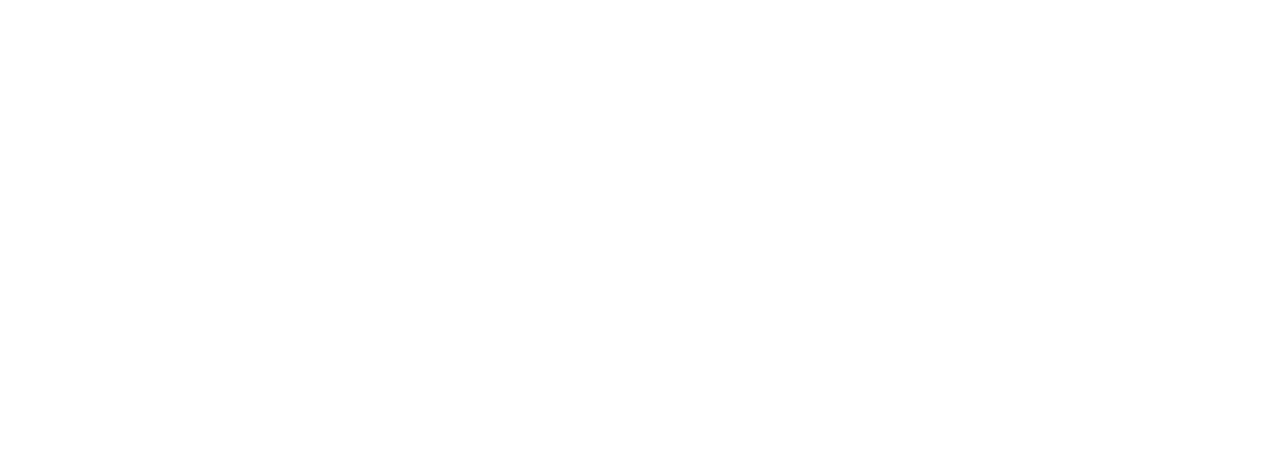
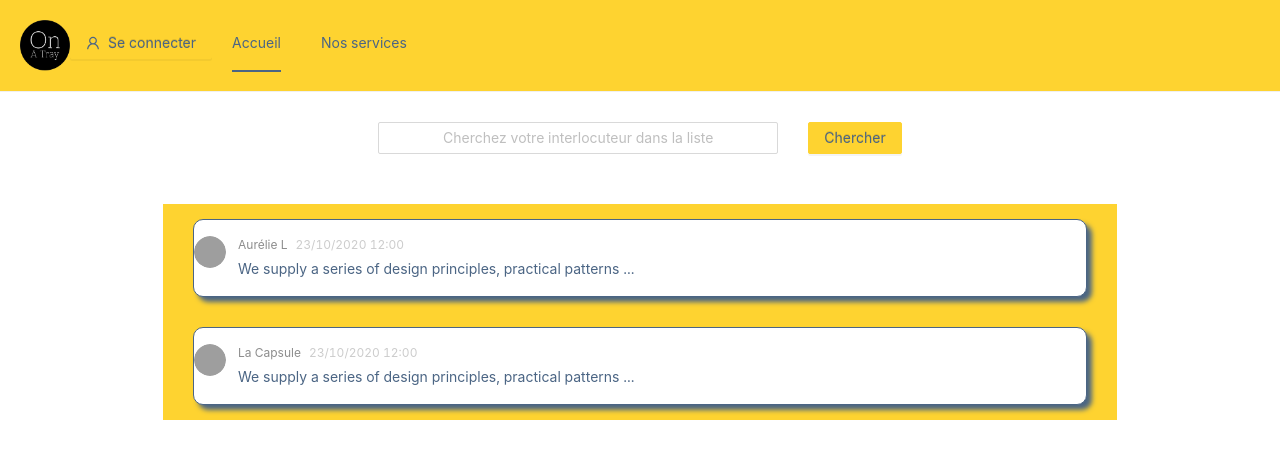
Before and after one commit to aurelielelevier/Onatray-tests, a React (Create React App) app in the folder front/: page /messagerie in a window 1280 px wide. Shown: the top 458 px of the page. Built offline with nearby package versions, Linux system fonts and the light colour scheme; grey boxes are pictures that could not be loaded; the HTML template or start-up script is replaced by a standard one.

Commit message:
messagerie

```diff
--- a/front/src/App.js
+++ b/front/src/App.js
@@ -14,6 +14,8 @@
 import SignUpTalentB from './components/Sign-Up/SignUpTalentB';
 import SignUpTalentC from './components/Sign-Up/SignUpTalentC';
 
+import MessagerieListe from './components/MessagerieListe';
+
 import Test from './components/Test';
 
 
@@ -28,6 +30,9 @@
           <Route path="/signUpTalentA" component={SignUpTalentA}/>
           <Route path="/signUpTalentB" component={SignUpTalentB}/>
           <Route path="/signUpTalentC" component={SignUpTalentC}/>
+
+
+          <Route path="/messagerie" component={MessagerieListe}/>
           <Route path='/test' component={Test}/>
         </Switch>
       </Router>
--- /dev/null
+++ b/front/src/components/MessagerieListe.js
@@ -0,0 +1,111 @@
+import React, { useState, useEffect } from 'react';
+import 'antd/dist/antd.less';
+import '../App.less';
+import HeaderRestaurant from './HeaderRestaurant';
+import HeaderScreen from './Header';
+import HeaderTalent from './HeaderTalent';
+import {Button, Select, Avatar, AutoComplete, Row, Col, Comment, Tooltip} from 'antd';
+import moment from 'moment';
+import {Link} from 'react-router-dom';
+
+const listeinterlocuteurs = [{value:'Alex'}, {value:'Sebastien'}, {value:'Jacques'}, {value:'Paul'}, {value:'Pierre'}]
+
+function MessagerieListe() {
+  const [user, setUser] = useState('')
+  const [recherche, setRecherche] = useState('')
+  const [listeMessages, setListeMessages] = useState([]) // faire requête pour afficher tous les messages
+  const [listeinterlocuteurs, setlisteinterlocuteurs] = useState([])
+ // const[color, setColor] = useState('#ffffff')
+
+  if(!user){
+    var header = <HeaderScreen/>
+  } else if (user == 'restaurant'){
+    var header = <HeaderRestaurant/>
+  } else if (user == 'talent'){
+    var header = <HeaderTalent/>
+  }
+
+  useEffect(() => {
+    setListeMessages([{date: '23/10/2020 12:00',
+                        nom:'Aurélie L',
+                        contenu : `We supply a series of design principles, practical patterns and high
+                        quality design resources (Sketch and Axure), to help people create their product
+                        prototypes beautifully and efficiently.`,
+                        avatar: "https://zos.alipayobjects.com/rmsportal/ODTLcjxAfvqbxHnVXCYX.png" },
+                        {date: '23/10/2020 12:00',
+                        nom:'La Capsule',
+                        contenu : `We supply a series of design principles, practical patterns and high
+                        quality design resources (Sketch and Axure), to help people create their product
+                        prototypes beautifully and efficiently.`,
+                        avatar: "https://zos.alipayobjects.com/rmsportal/ODTLcjxAfvqbxHnVXCYX.png" }
+                    ])
+    var liste = listeMessages.map(message => ({value: message.nom}))
+    setlisteinterlocuteurs(liste)
+    }, [recherche])
+
+  return (
+        <div style={{textAlign:'center'}}>
+            {header}
+            <Row style={{marginTop:'30px', textAlign:'center', justifyContent:'center'}}>
+                <AutoComplete
+                            style={{ width: 400, marginRight:'30px' }}
+                            options={listeinterlocuteurs}
+                            placeholder="Cherchez votre interlocuteur dans la liste"
+                            filterOption={(inputValue, option) =>
+                            option.value.toUpperCase().indexOf(inputValue.toUpperCase()) !== -1
+                            }
+                            onChange={(e)=>{setRecherche(e)}}
+                            value={recherche}
+                        />
+            <Button type="primary" >Chercher</Button>
+            </Row>
+
+            <Row gutter={{ xs: 8, sm: 16, md: 18, lg: 24 }} style={{justifyContent:'center', marginTop:'50px'}}>
+                <Col className="gutter-row" span={18}>
+
+                    {listeMessages.map((message,i)=>{
+                        if (message.contenu.length > 50){
+                            var contenu=message.contenu.slice(0, 60) + '...'
+                        } else {
+                            var contenu=message.contenu
+                        }
+
+                        return (
+                            <div style={{backgroundColor:'#fed330', padding:'15px 30px'}}>
+                            <Link to={'/messageRoom'}><Comment
+                                // onMouseEnter={()=> color='red'}
+                                // onMouseLeave={()=> color='white'}
+                                style={{border:'1px solid #4b6584', textAlign:'left', backgroundColor:'white', borderRadius:10, boxShadow:'5px 5px 5px #4b6584'}}
+                                // actions={[<span key="comment-basic-reply-to">Répondre</span>]}
+                                author={<a>{message.nom}</a>}
+                                avatar={
+                                    <Avatar
+                                    src={message.avatar}
+                                    alt={message.nom}
+                                    />
+                                }
+                                content={
+                                    <p>
+                                    {contenu}
+                                    </p>
+                                }
+                                datetime={
+                                    <Tooltip title={moment().format('YYYY-MM-DD HH:mm:ss')}>
+                                    <span>{message.date}</span>
+                                    {/* <span>{moment().fromNow()}</span> */}
+                                    </Tooltip>
+                                }
+                            /></Link>
+                            </div>
+                        )
+                    })}
+                </Col>
+    </Row>
+
+
+        </div>
+    )
+}
+
+
+export default MessagerieListe;
```
